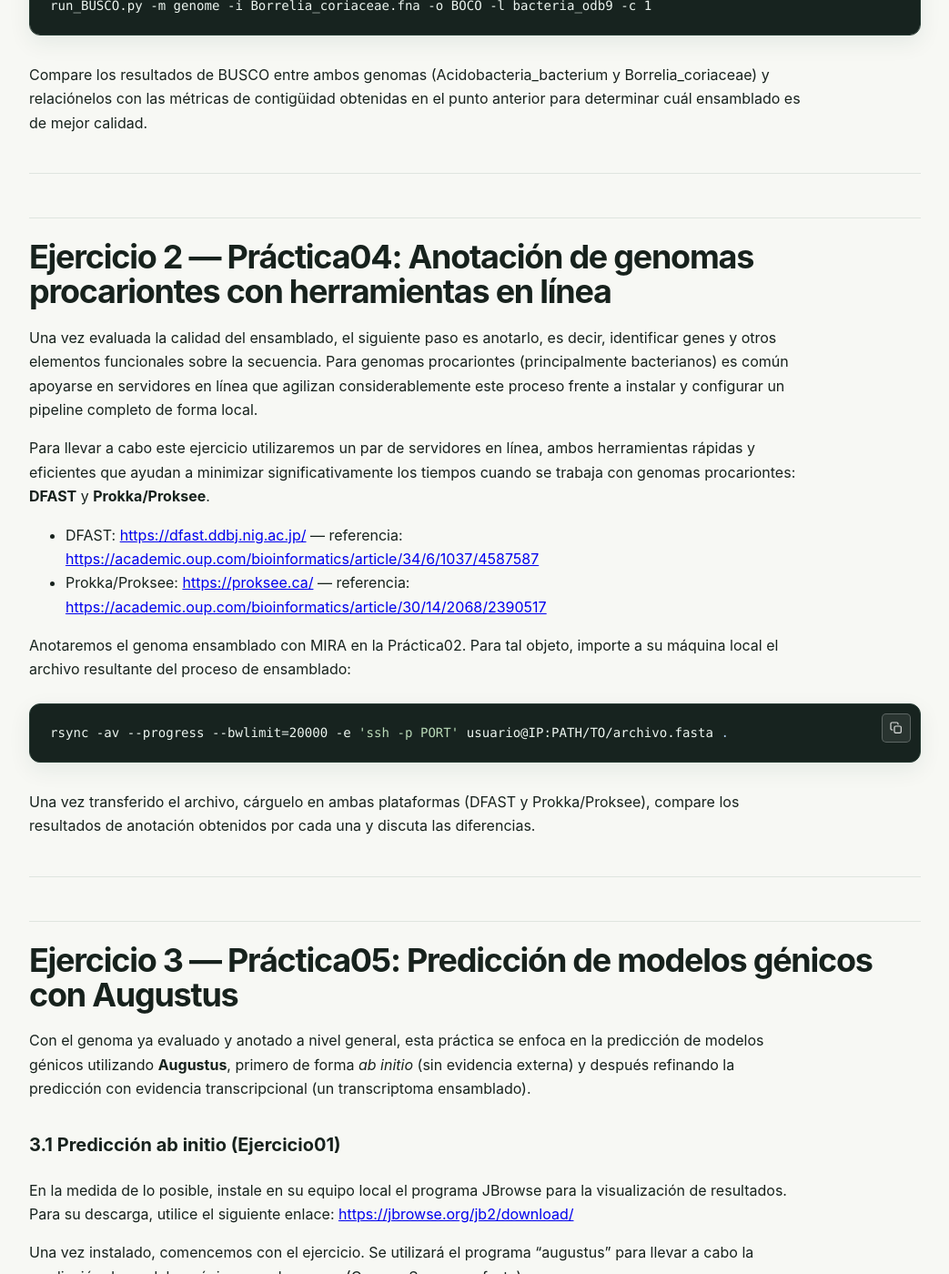
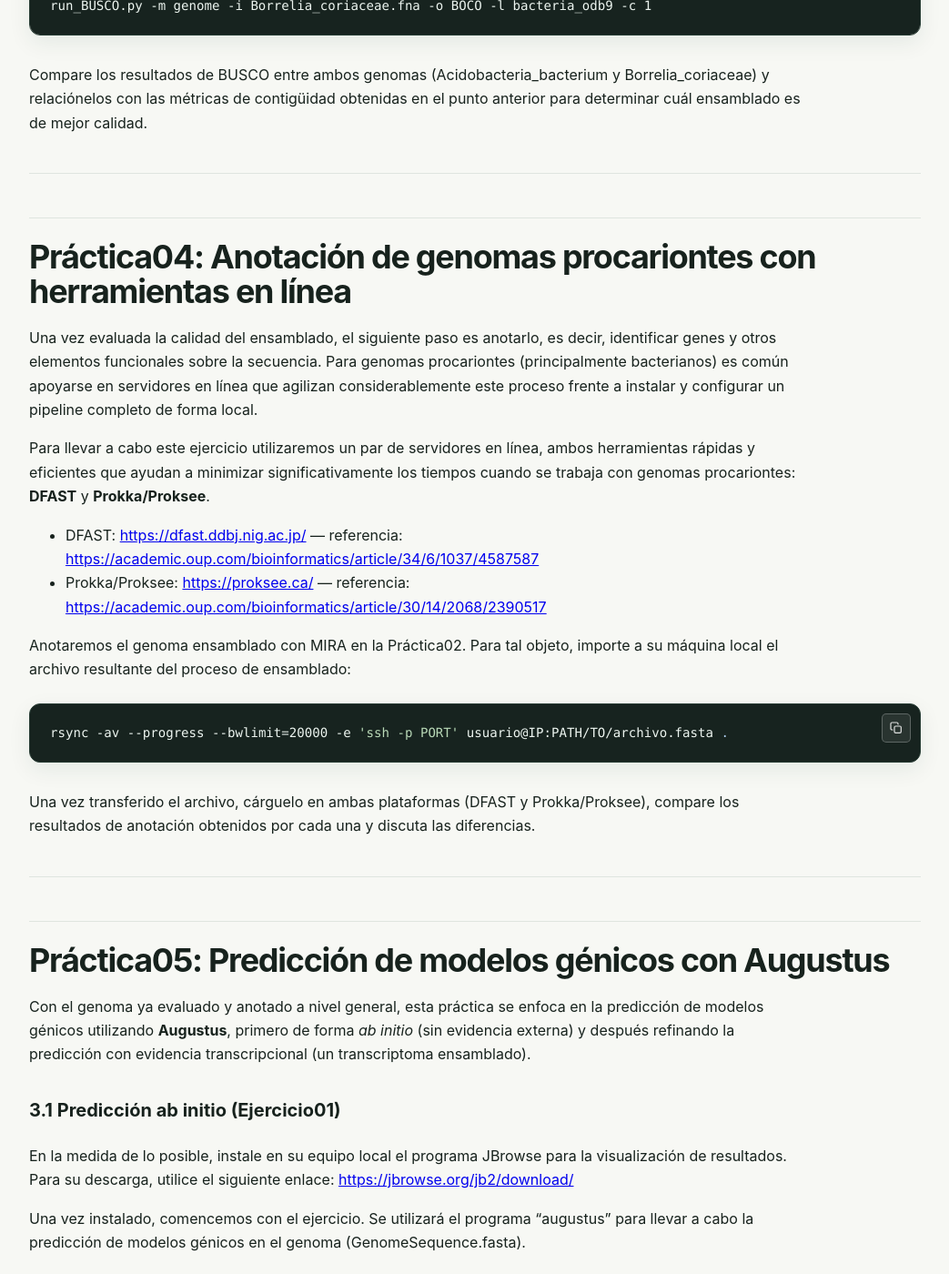
Before and after one commit to vitoem/HBGT_2026, a Jekyll site: the page built from docs/dia-05.md, in a window 1280 px wide and 1400 px high, scrolled down 6950 px. Shown: the whole window at 91% size, without its empty margins (118-1161 px from the left). Built offline with Jekyll 4.4.1, drawn with Linux system fonts in a browser that asks for light colours; some of the changed text lies outside the part shown.

```diff
--- a/docs/dia-05.md
+++ b/docs/dia-05.md
@@ -129,7 +129,7 @@ Estas tres prácticas continúan el flujo de trabajo iniciado en la Práctica02
 
 ---
 
-## Ejercicio 1 — Práctica03: Métricas de ensamblado y evaluación con BUSCO
+## <span id="practica-03"> Práctica 03: Métricas de ensamblado y evaluación con BUSCO </span>
 
 Antes de anotar o utilizar un genoma ensamblado, es indispensable evaluar qué tan completo y contiguo resultó el ensamblado. Para ello se utilizarán dos aproximaciones complementarias: el cálculo de métricas de contigüidad (N50, número de contigs, tamaño total, etc.) y la evaluación de completitud génica con BUSCO.
 
@@ -197,7 +197,7 @@ Compare los resultados de BUSCO entre ambos genomas (Acidobacteria_bacterium y B
 
 ---
 
-## Ejercicio 2 — Práctica04: Anotación de genomas procariontes con herramientas en línea
+## <span id="practica-04"> Práctica04: Anotación de genomas procariontes con herramientas en línea </span>
 
 Una vez evaluada la calidad del ensamblado, el siguiente paso es anotarlo, es decir, identificar genes y otros elementos funcionales sobre la secuencia. Para genomas procariontes (principalmente bacterianos) es común apoyarse en servidores en línea que agilizan considerablemente este proceso frente a instalar y configurar un pipeline completo de forma local.
 
@@ -216,7 +216,7 @@ Una vez transferido el archivo, cárguelo en ambas plataformas (DFAST y Prokka/P
 
 ---
 
-## Ejercicio 3 — Práctica05: Predicción de modelos génicos con Augustus
+## <span id="practica-05"> Práctica05: Predicción de modelos génicos con Augustus </span>
 
 Con el genoma ya evaluado y anotado a nivel general, esta práctica se enfoca en la predicción de modelos génicos utilizando **Augustus**, primero de forma *ab initio* (sin evidencia externa) y después refinando la predicción con evidencia transcripcional (un transcriptoma ensamblado).
 
```
